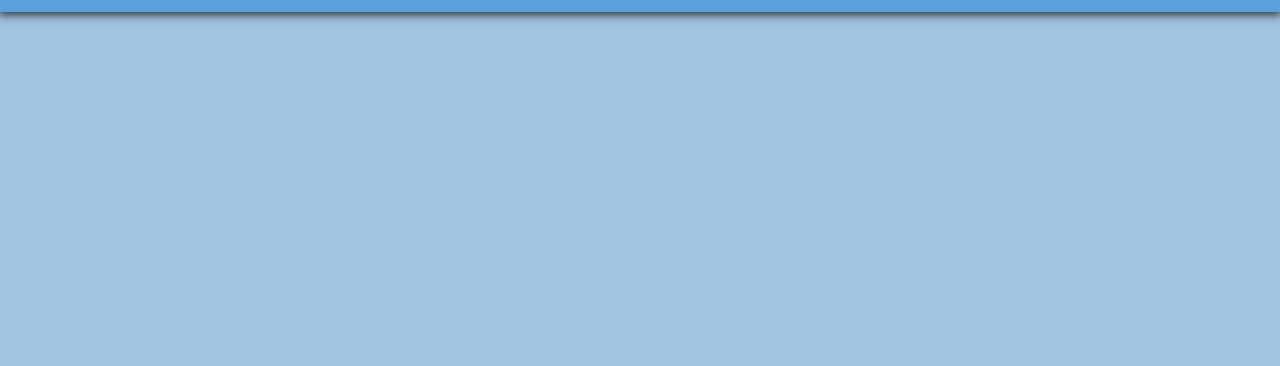
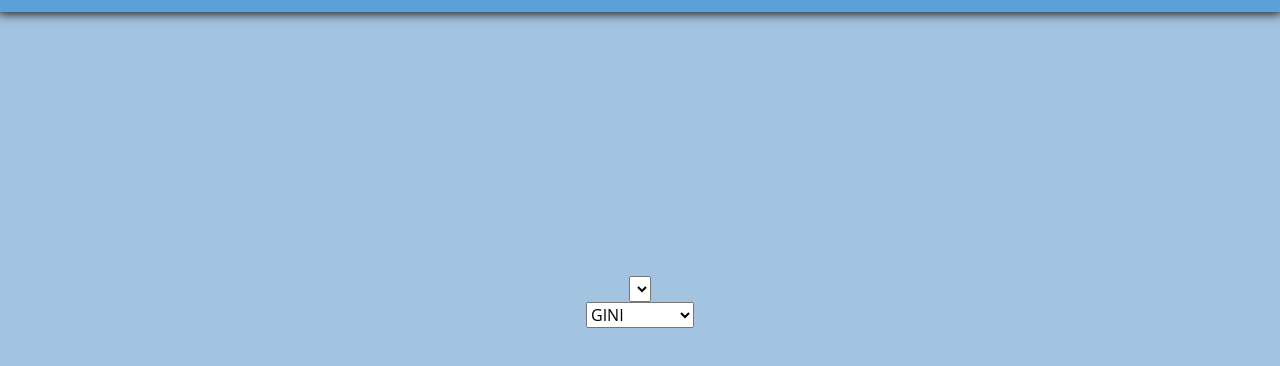
Before and after one commit to KaykySousa/portal360, a website built with Vite: page src/index.html in a window 1280 px wide. Shown: the part 98-464 px from the top of the page. Built offline with nearby package versions, Linux system fonts and the light colour scheme; what globe.gl would draw is missing.

Commit message:
feat: center globe

```diff
--- a/src/style.scss
+++ b/src/style.scss
@@ -321,4 +321,9 @@ h1.logo {
 	background: #a2c4e1;
 	min-height: 100vh;
 	width: 100%;
+
+	display: flex;
+	justify-content: center;
+	align-items: center;
+	flex-direction: column;
 }
```
